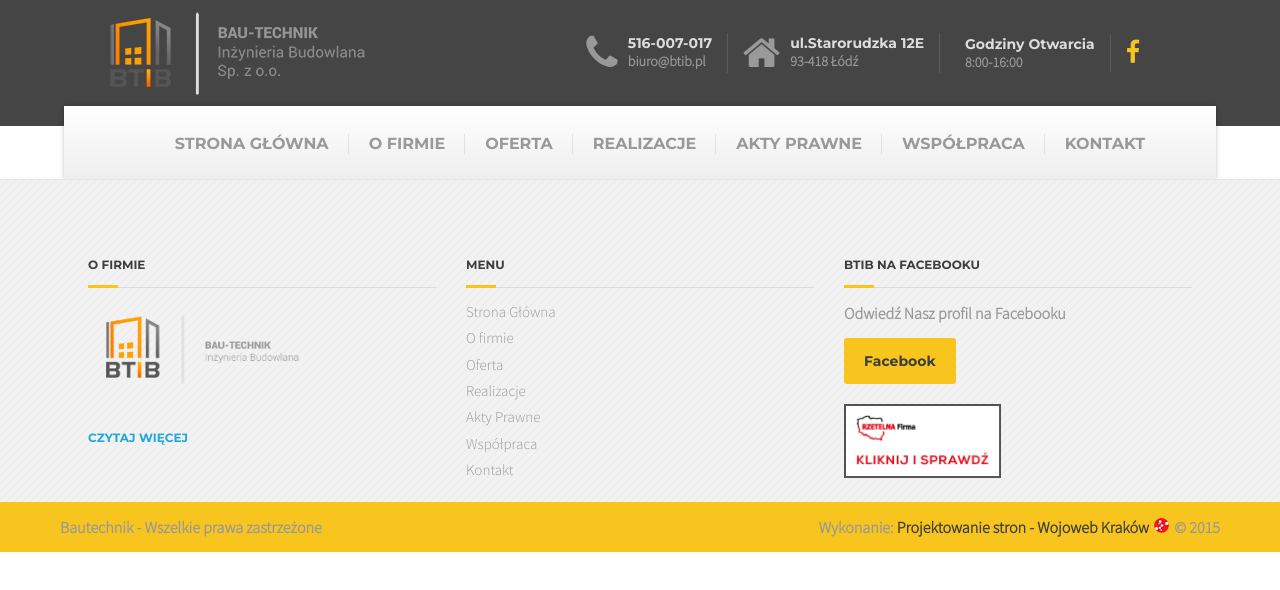
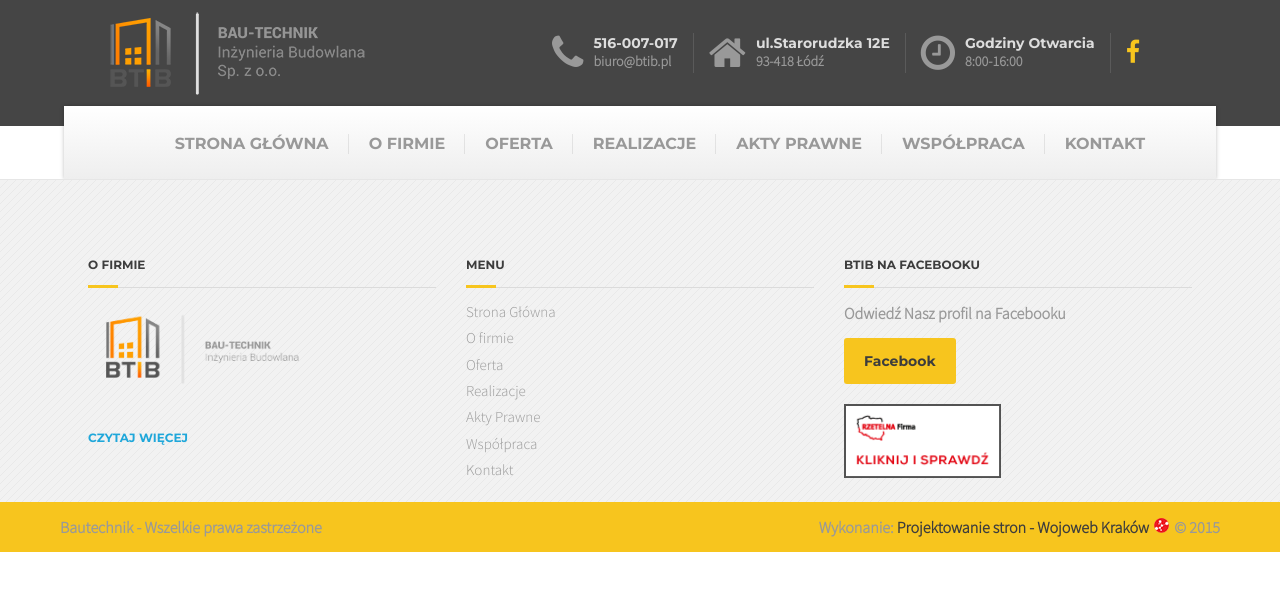
Before and after one commit to devil1321/btib-in-react, a React (Create React App) app: page / in a window 1280 px wide. Shown: the top 590 px of the page. Built offline with nearby package versions, Linux system fonts and the light colour scheme.

Commit message:
btib icons fa

```diff
--- a/src/Components/Header.js
+++ b/src/Components/Header.js
@@ -20,8 +20,7 @@ const Header = () => {
                     </div>
                 </div>
                 <div className="header__widget">
-                    {/* <i class="fa fa-clock-o fa-3x"></i> */}
-                    <i class="fa fa-clock fa-3x"></i>
+                    <i class="fa fa-clock-o fa-3x"></i>
                     <div className="widget__text">
                         <p>Godziny Otwarcia</p>
                         <p>8:00-16:00</p>
```
